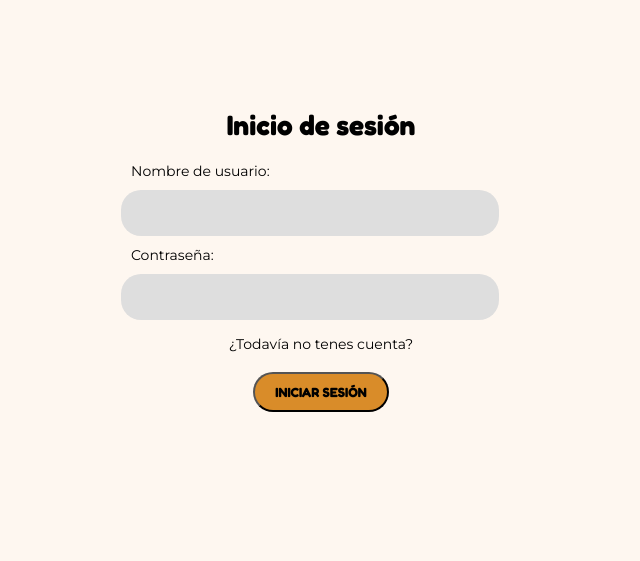
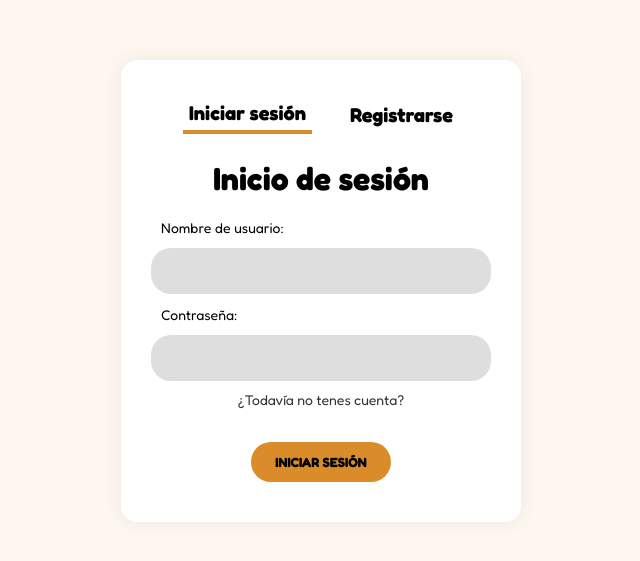
Before and after one commit to PioIX/2025---TPIN-1---G10, a plain HTML site: page Front/index2.html in a window 1280 px wide. Shown: the part 149-710 px from the top of the page, without its empty margins (319-959 px from the left). Drawn offline with Linux system fonts and the light colour scheme.

Commit message:
termine el html y el login y registro

```diff
--- a/Back/index.js
+++ b/Back/index.js
@@ -10,6 +10,8 @@ var port = process.env.PORT || 4000; //Ejecuto el servidor en el puerto 3000
 app.use(bodyParser.urlencoded({extended:false}));
 app.use(bodyParser.json());
 app.use(cors());
+
+
 
 app.get('/', function(req, res){
     res.status(200).send({
--- a/Front/estilos2.css
+++ b/Front/estilos2.css
@@ -1,75 +1,132 @@
-/* Estilo base */
+/* ===== Estilo base ===== */
 body {
+  overflow-y: auto;
+   /* en lugar de center */
+  padding-top: 40px;   /* para dejar espacio arriba */
+  height: auto;        /* mejor que 100vh en este caso */
+  min-height: 100vh;   /* asegura altura mínima */
   margin: 0;
-    padding: 0;
   background-color: #fef7f0;
+  display: flex;
+  /*align-items: center;*/
+  /*height: 100vh;*/
+  font-family: "Fredoka", sans-serif;
+  margin: 0;
+  padding: 40px 0;
   display: flex;
   justify-content: center;
   align-items: center;
-    height: 100vh;
-    font-family: "Montserrat", sans-serif;
+
+  overflow-y: auto;
 }
 
-  /* Contenedor principal */
+
+
+
+
+/* ===== Contenedor principal ===== */
 .login-container {
+  background: #fff;
+  border-radius: 16px;
+  box-shadow: 0 0 20px #0001;
   text-align: center;
-    padding: 40px 60px; /* Añadido */
-    min-width: 400px;    /* Añadido */
+  padding: 40px 30px;
+  width: 400px;
+  max-width: 90%;
+  box-sizing: border-box;
 }
 
-  /* Título */
-  .login-container h1 {
+/* ===== Pestañas arriba del formulario ===== */
+.tab-bar {
+  display: flex;
+  justify-content: center;
+  gap: 32px;
+  margin-bottom: 25px;
+}
+
+.tab-bar button {
+  background: none;
+  border: none;
+  font-family: "Fredoka", sans-serif;
+  font-size: 20px;
+  font-weight: bold;
+  cursor: pointer;
+  padding-bottom: 5px;
+  color: black;
+}
+
+.tab-bar .active {
+  border-bottom: 4px solid #d98c29;
+}
+
+/* ===== Secciones de formulario (login / registro) ===== */
+.form-section {
+  display: none;
+}
+
+.form-section.active {
+  display: block;
+}
+
+/* ===== Títulos dentro de cada sección ===== */
+.form-section h2 {
   font-size: 28px;
   font-weight: bold;
   margin-bottom: 20px;
+  font-family: "Fredoka", sans-serif;
 }
 
-  /* Formulario */
-  .login-form {
+/* ===== Formularios ===== */
+.login-form,
+.register-form {
   display: flex;
   flex-direction: column;
-    gap: 10px;
+  gap: 12px;
 }
 
-  .login-form label {
+.login-form label,
+.register-form label {
   text-align: left;
   margin-left: 10px;
   font-size: 14px;
 }
 
-  .login-form input {
+.login-form input,
+.register-form input {
   padding: 14px;
-    font-size:16px;
+  font-size: 16px;
   border: none;
   border-radius: 20px;
   background-color: #dedede;
-    width: 350px;
+  width: 100%;
+  box-sizing: border-box;
 }
 
-  /* Texto de registro */
-  .register-text {
-    margin-top: 15px;
-    font-size: 14px;
+/* ===== Botón principal (login y registro) ===== */
+.primary-button {
+  margin-top: 20px;
+  padding: 12px 24px;
+  background-color: #d98c29;
+  color: #000;
+  font-weight: bold;
+  border: none;
+  border-radius: 24px;
+  font-family: "Fredoka", sans-serif;
+  cursor: pointer;
+  transition: background-color 0.3s;
 }
 
-  /* Botón de registro */
-  .register-button {
-    display: inline-block;
-    margin-top: 5px;
-    padding: 10px 20px;
-    background-color: #d98c29;
-    color: black;
-    font-weight: bold;
-    text-decoration: none;
-    border-radius: 20px;
-    transition: background-color 0.3s;
-    font-family: "Fredoka", sans-serif;
-  }
-
-  .register-button:hover {
+.primary-button:hover {
   background-color: #c97b1b;
 }
 
-  h1{
-    font-family: "Fredoka", sans-serif;
+/* Texto debajo del login */
+.register-text {
+  margin-top: 10px;
+  font-size: 14px;
+  color: #333;
 }
+.register-form .primary-button {
+  width: auto;
+  align-self: center;
+}
--- a/Front/index.js
+++ b/Front/index.js
@@ -74,10 +74,12 @@ async function cargarJugador() {
 
 
 async function loginJugador() {
+    const nombre = ui.getNombre();
+    const contraseña = ui.getContraseña();
 
     let data = {
-        nombre_usuario: ui.getNombre(),
-        contraseña: ui.getContraseña(),
+        nombre_usuario: nombre,
+        contraseña: contraseña,
     }
 
     let result = await fetch("http://localhost:4000/Login", {
@@ -91,26 +93,79 @@ async function loginJugador() {
     let respuesta = await result.json();
 
     if (respuesta.loguea == true) {
-        //Aca cambiar de pagina
+        window.location.href = "index3.html";
     } else {
         alert(respuesta.res)
     }
-    /*
-    if (respuesta.res == "Contraseña incorrecta"){
-        alert("Vuelva a ingresar la contraseña, es incorrecta.")
+
+}
+
+  const nombre = ui.getNombre().trim();
+  const contraseña = ui.getContraseña().trim();
+
+  // Filtro rápido: no envío si viene vacío
+  if (!nombre || !contraseña) {
+    alert("Por favor, completá nombre y contraseña.");
+    return;
+  }
+
+  const data = { nombre_usuario: nombre, contraseña };
+
+  try {
+    console.log("🟢 Enviando a /Login:", data);
+
+    const response = await fetch("http://localhost:4000/Login", {
+      method: "POST",
+      headers: { "Content-Type": "application/json" },
+      body: JSON.stringify(data),
+    });
+
+    console.log("🔵 Status:", response.status);
+
+    // Si no es 2xx, corto acá
+    if (!response.ok) {
+      // Opcional: leer texto/JSON de error
+      const errText = await response.text();
+      console.error("Respuesta no OK:", errText);
+      alert(`Error ${response.status}: ${errText}`);
+      return;
     }
-    if (respuesta = "Falta ingresar contraseña"){
-        alert ("Completa el campo de contraseña, por favor.")
+
+    // Ahora sí parseo
+    const respuesta = await response.json();
+    console.log("🟣 JSON:", respuesta);
+
+    if (respuesta.loguea === true) {
+      window.location.href = "index3.html";
+    } else {
+      alert(respuesta.res || "Credenciales incorrectas.");
     }
-    if (respuesta = "Esta mal el nombre de usuario"){
-        if(confirm("Su usuario no existe, registrese")){
-            await cargarJugador()
-            alert("Usuario registrado correctamente")
-        }
+  } catch (err) {
+    // Aquí caen errores de red o de .json()
+    console.error("🔥 Error en fetch/login:", err);
+    alert("No se pudo conectar con el servidor.");
+  }
+}*/
 
-    }
-    if (respuesta = "Falta nombre de usuario"){
-        alert ("Completa el campo de nombre de usuario, por favor.")
-    }
-    */
-}
+
+      const loginTab = document.getElementById('btn-login');
+
+      const registerTab = document.getElementById('btn-register');
+      const loginSection = document.getElementById('login-section');
+      const registerSection = document.getElementById('register-section');
+
+        loginTab.addEventListener('click', () => {
+        // Activar pestaña y sección de login
+        loginTab.classList.add('active');
+        registerTab.classList.remove('active');
+        loginSection.classList.add('active');
+        registerSection.classList.remove('active');
+      });
+
+      registerTab.addEventListener('click', () => {
+        // Activar pestaña y sección de registro
+        registerTab.classList.add('active');
+        loginTab.classList.remove('active');
+        registerSection.classList.add('active');
+        loginSection.classList.remove('active');
+      });
--- a/Front/index2.html
+++ b/Front/index2.html
@@ -14,9 +14,15 @@
 
 </head>
 <body>
+
     <div class="login-container">
+      <div class="tab-bar">
+      <button id="btn-login" class="active">Iniciar sesión</button>
+      <button id="btn-register">Registrarse</button>
+    </div>
     <h1>Inicio de sesión</h1>
-
+    <!--  -->
+   <section id="login-section" class="form-section active"></section>
       <form class="login-form">
         <label for="username">Nombre de usuario:</label>
         <input type="text" id="username" name="username" required>
@@ -26,13 +32,38 @@
       </form>
 
       <p class="register-text">¿Todavía no tenes cuenta?</p>
-    <button type="button" onclick="loginJugador()" class="register-button">INICIAR SESIÓN</button>
 
-  </div>
+
+      <!-- <button type="button" onclick="loginJugador()" class="register-button">INICIAR SESIÓN</button> -->
+
+      <button type="button" onclick="loginJugador()" class="primary-button">INICIAR SESIÓN</button>
+    </section>
+
+
+
+    <section id="register-section" class="form-section">
+      <h2>Registrarse</h2>
+      <form class="register-form">
+        <label for="new-username">Nombre de usuario:</label>
+        <input type="text" id="new-username" name="new-username" required>
+
+
+
+        <label for="new-password">Contraseña:</label>
+        <input type="password" id="new-password" name="new-password" required>
+
+        <button type="button" class="primary-button" onclick="cargarJugador()">REGISTRARSE</button>
+      </form>
+   </section>
     <script src="dom.js"></script>
     <script src="classes/User.js"></script>
     <script src="functions.js"></script>
     <script src="index.js"></script>
 
+
+
 </body>
 </html>
+
+</body>
+</html>
```
Lines whose indentation alone changed are shown as unchanged.
